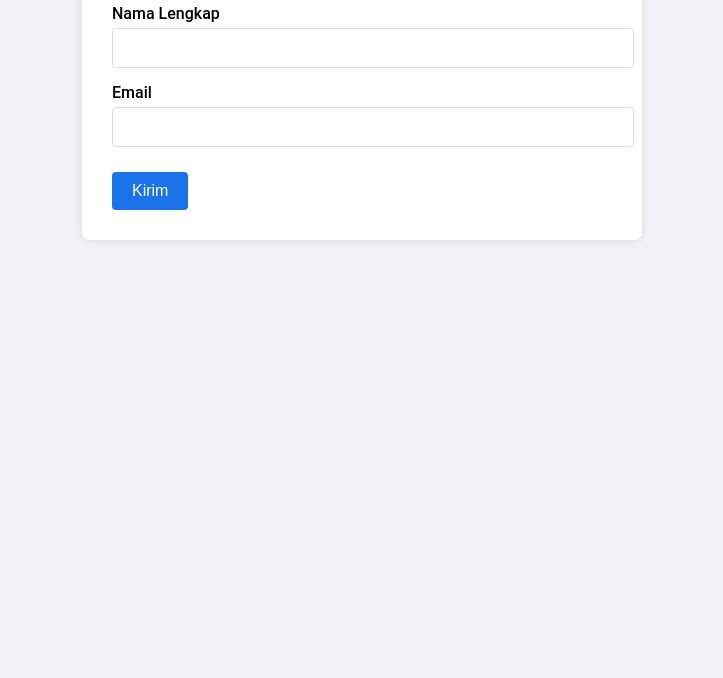
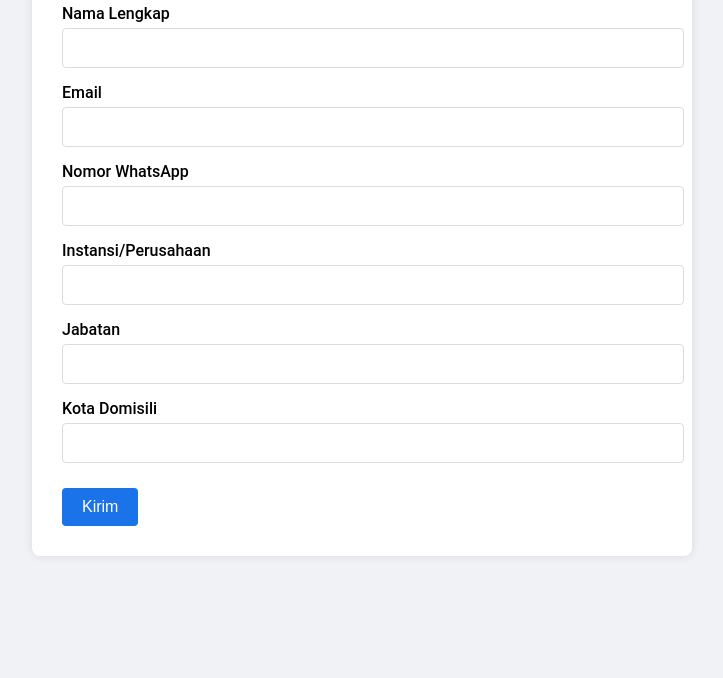
Before and after one commit to Pampamtj/Link-RegOnsite, a plain HTML site: page index.html in a window 1280 px wide. Shown: the part 122-800 px from the top of the page, without its empty margins (278-1001 px from the left). Drawn offline with Linux system fonts and the light colour scheme.

Commit message:
Update index.html

```diff
--- a/index.html
+++ b/index.html
@@ -11,7 +11,7 @@
       padding: 20px;
     }
     .form-container {
-      max-width: 500px;
+      max-width: 600px;
       margin: auto;
       background: white;
       padding: 30px;
@@ -27,7 +27,8 @@
       font-weight: 500;
     }
     input[type="text"],
-    input[type="email"] {
+    input[type="email"],
+    input[type="tel"] {
       width: 100%;
       padding: 10px;
       margin-top: 5px;
@@ -60,6 +61,18 @@
       <label for="email">Email</label>
       <input type="email" name="email" required />
 
+      <label for="wa">Nomor WhatsApp</label>
+      <input type="tel" name="wa" required />
+
+      <label for="instansi">Instansi/Perusahaan</label>
+      <input type="text" name="instansi" required />
+
+      <label for="jabatan">Jabatan</label>
+      <input type="text" name="jabatan" required />
+
+      <label for="kota">Kota Domisili</label>
+      <input type="text" name="kota" required />
+
       <button type="submit">Kirim</button>
     </form>
   </div>
@@ -73,6 +86,10 @@
       const data = {
         nama: form.nama.value,
         email: form.email.value,
+        wa: form.wa.value,
+        instansi: form.instansi.value,
+        jabatan: form.jabatan.value,
+        kota: form.kota.value
       };
 
       fetch(scriptURL, {
```
